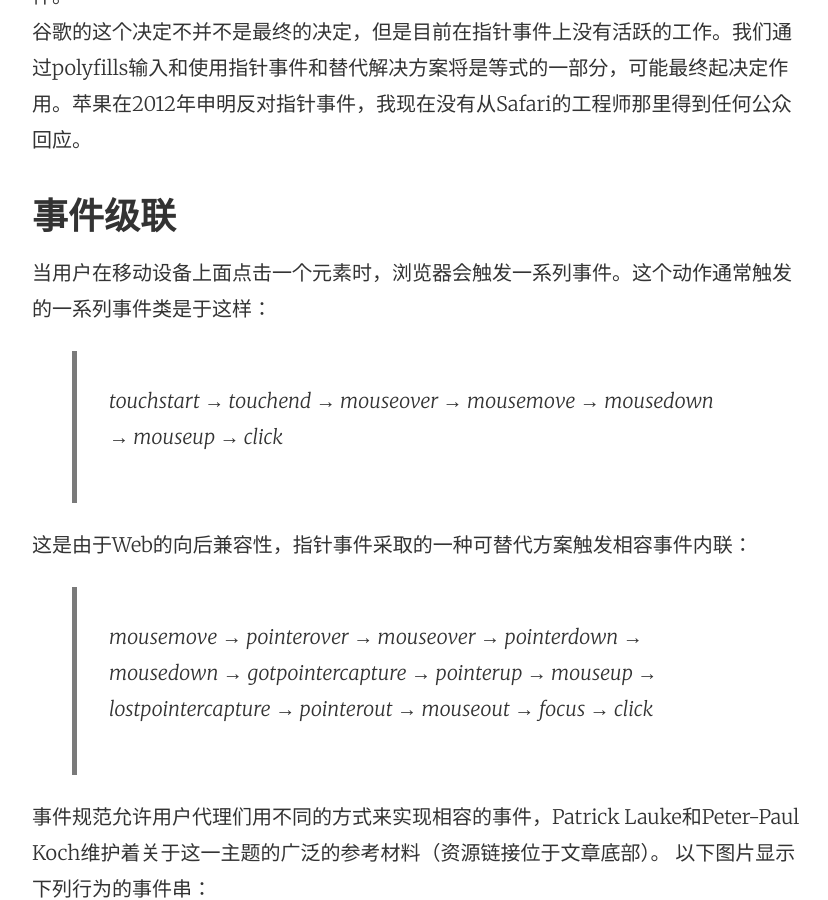
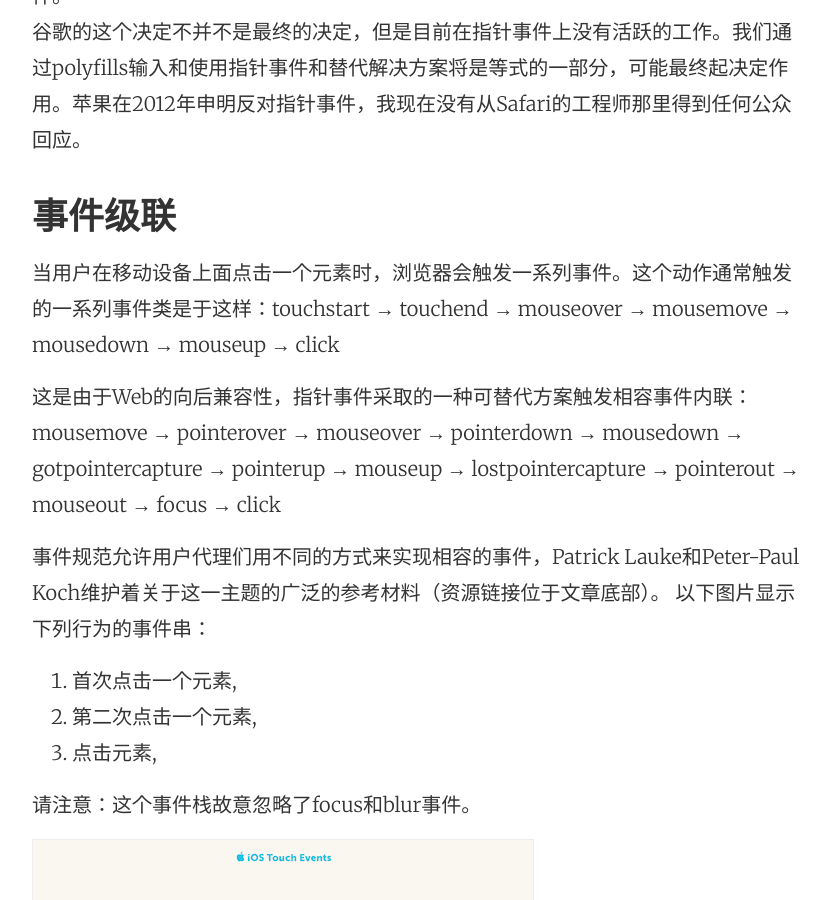
Before and after one commit to tw93/tw93.github.io, a Jekyll site: the page built from _posts/2015-03-30-Browser-input-Events.md, in a window 1280 px wide and 900 px high, scrolled down 1217 px. Shown: the whole window, without its empty margins (224-1052 px from the left). Built offline with Jekyll 4.4.1, drawn with Linux system fonts in a browser that asks for light colours; comment, search, counter and statistics services are not loaded.

Commit message:
完善点击事件文章

```diff
--- a/_posts/2015-03-30-Browser-input-Events.md
+++ b/_posts/2015-03-30-Browser-input-Events.md
@@ -22,13 +22,9 @@ $('a', ('ontouchstart' in window) ? 'touchend' : 'click', handler);
 谷歌的这个决定不并不是最终的决定，但是目前在指针事件上没有活跃的工作。我们通过polyfills输入和使用指针事件和替代解决方案将是等式的一部分，可能最终起决定作用。苹果在2012年申明反对指针事件，我现在没有从Safari的工程师那里得到任何公众回应。
 
 ###事件级联
-当用户在移动设备上面点击一个元素时，浏览器会触发一系列事件。这个动作通常触发的一系列事件类是于这样：
+当用户在移动设备上面点击一个元素时，浏览器会触发一系列事件。这个动作通常触发的一系列事件类是于这样：touchstart → touchend → mouseover → mousemove → mousedown → mouseup → click
 
- > touchstart → touchend → mouseover → mousemove → mousedown → mouseup → click
-
-这是由于Web的向后兼容性，指针事件采取的一种可替代方案触发相容事件内联：
-
- > mousemove → pointerover → mouseover → pointerdown → mousedown → gotpointercapture → pointerup → mouseup → lostpointercapture → pointerout → mouseout → focus → click
+这是由于Web的向后兼容性，指针事件采取的一种可替代方案触发相容事件内联：mousemove → pointerover → mouseover → pointerdown → mousedown → gotpointercapture → pointerup → mouseup → lostpointercapture → pointerout → mouseout → focus → click
 
  事件规范允许用户代理们用不同的方式来实现相容的事件，Patrick Lauke和Peter-Paul Koch维护着关于这一主题的广泛的参考材料（资源链接位于文章底部）。
  以下图片显示下列行为的事件串：
```
